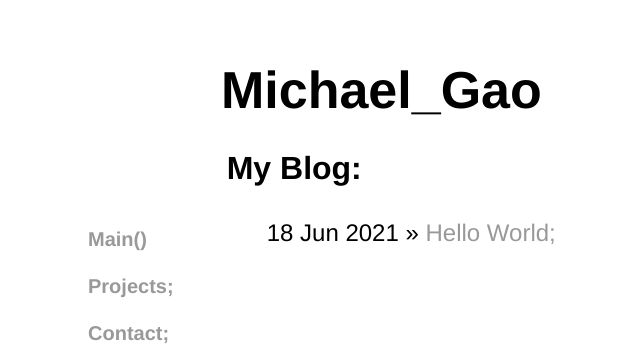
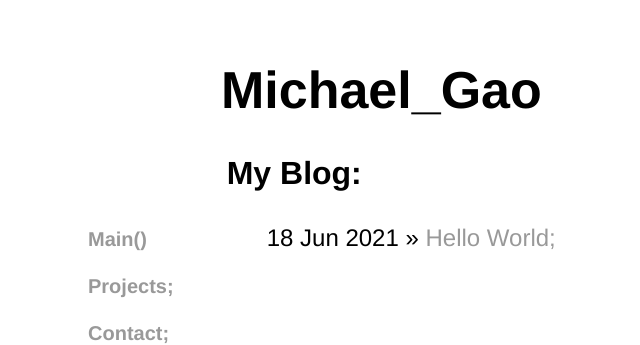
Before and after one commit to michael-c-gao/WebsiteOfMichael, a Jekyll site: the page built from blog/index.html, in a window 1280 px wide. Shown: the top 345 px of the page, without its empty margins (42-682 px from the left). Built offline with Jekyll 4.4.1, drawn with Linux system fonts in a browser that asks for light colours.

Commit message:
Update index.html

```diff
--- a/blog/index.html
+++ b/blog/index.html
@@ -42,7 +42,7 @@ title: My Blog
 
 	<section class="child">
 		<br>
-	<h3 style="margin-top: 10px;">My Blog:</h3>
+	<h3 style="margin-top: 15px;">My Blog:</h3>
 	<ul class="posts">
 
 	  {% for post in site.posts %}
```
